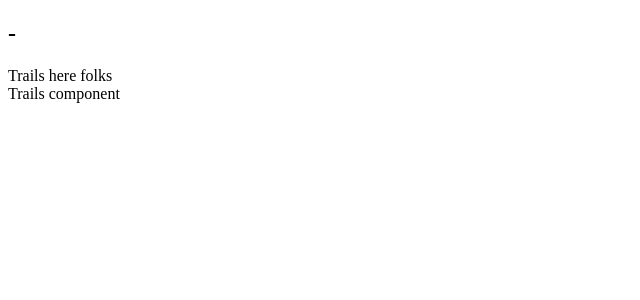
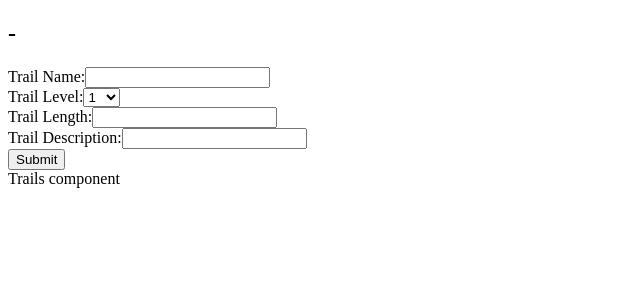
Before and after one commit to zanibruno/trails-log-frontend, a React (Create React App) app: page /locations/1 in a window 1280 px wide. Shown: the top 300 px of the page, without its empty margins (0-640 px from the left). Built offline with nearby package versions, Linux system fonts and the light colour scheme; no server answers.

Commit message:
create controlled form to create new trail,

```diff
--- a/src/components/TrailInput.js
+++ b/src/components/TrailInput.js
@@ -1,13 +1,62 @@
 import React from 'react';
+import { connect } from 'react-redux'
+import { addTrail } from '../actions/addTrail'
 
 
 
 class TrailInput extends React.Component {
 
+
+	state = {
+		name: '',
+		level: '1',
+		length: '',
+		description: ''
+	}
+
+	handleChange = (event) => {
+		this.setState({
+			[event.target.name]: event.target.value
+		})
+	}
+
+	handleSubmit = (event) => {
+		event.preventDefault()
+		this.props.addTrail(this.state, this.props.location.id)
+		this.setState({
+			name: '',
+		level: '1',
+		length: '',
+		description: ''
+
+		})
+	}
+
+	options() {
+		let arr = []
+
+		for (let i = 1; i <= 10; i++) {
+			arr.push(<option>{i}</option>)
+		}
+		return arr
+	}
+
 	render() {
 		return(
 			<div>
-				Trails here folks
+				<form onSubmit={this.handleSubmit}>
+					<label>Trail Name:</label>
+					<input type='text' name='name' value={this.state.name} onChange={this.handleChange}/><br/>
+					<label>Trail Level:</label>
+					<select name='level' value={this.state.level} onChange={this.handleChange}>
+						{this.options()}
+					</select><br/>
+					<label>Trail Length:</label>
+					<input type='number' name='length' value={this.state.length} onChange={this.handleChange}/><br/>
+					<label>Trail Description:</label>
+					<input type='text' name='description' value={this.state.description} onChange={this.handleChange}/><br/>
+					<input type='submit'/>
+				</form>
 			</div>
 			)
 
@@ -16,4 +65,4 @@ class TrailInput extends React.Component {
 
 }
 
-export default TrailInput
+export default connect(null, {addTrail})(TrailInput)
```
